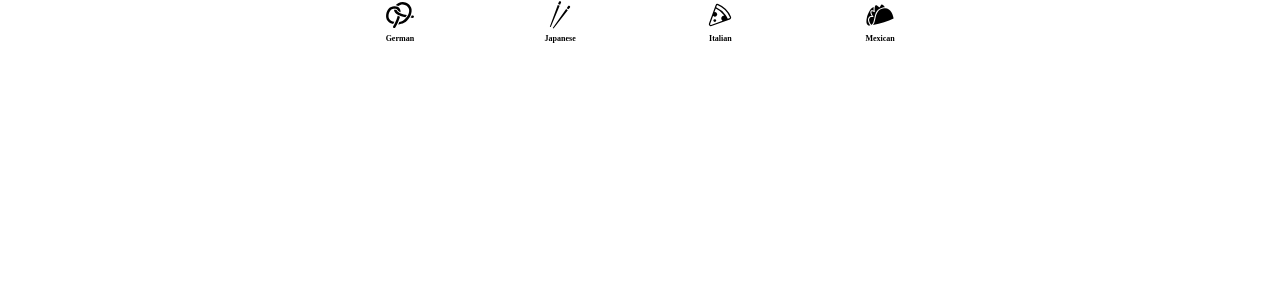
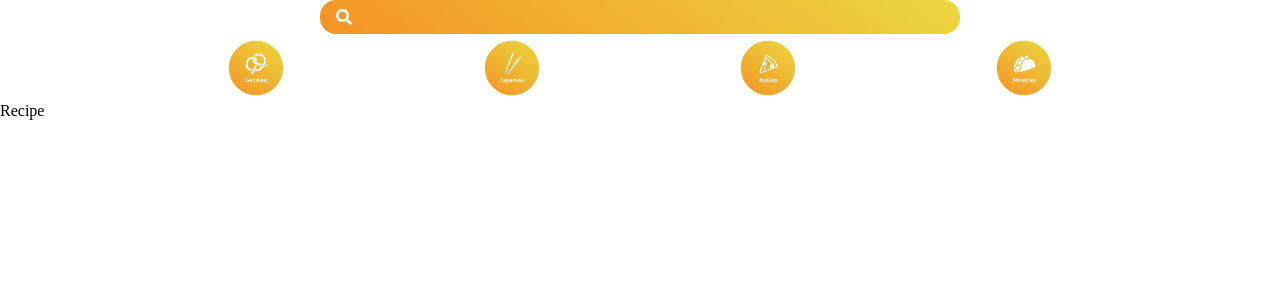
Before and after one commit to chiaki-yamada/recipe-app, a React (Create React App) app: page /recipe/1 in a window 1280 px wide. Shown: the top 300 px of the page. Built offline with nearby package versions, Linux system fonts and the light colour scheme.

Commit message:
updated js

```diff
--- a/src/App.js
+++ b/src/App.js
@@ -1,11 +1,13 @@
 import Pages from "./pages/Pages";
 import Category from "./components/Category";
 import { BrowserRouter } from "react-router-dom";
+import Search from "./components/Search";
 
 function App() {
   return (
     <div className="App">
       <BrowserRouter>
+        <Search />
         <Category />
         <Pages />
       </BrowserRouter>
--- a/src/components/Popular.js
+++ b/src/components/Popular.js
@@ -1,6 +1,7 @@
 import { useEffect, useState } from 'react'
 import { Splide, SplideSlide } from '@splidejs/react-splide';
 import '@splidejs/react-splide/css';
+import { Link } from 'react-router-dom';
 
 function Popular() {
   const [popular, setPopluar] = useState([]);
@@ -49,8 +50,10 @@
           return (
             <SplideSlide key={recipe.id}>
               <div className='card'>
-                <img className='card-img' src={recipe.image} alt={recipe.title} />
-                <p className='card-title'>{recipe.title}</p>
+                <Link to={"/recipe/" + recipe.id}>
+                  <img className='card-img' src={recipe.image} alt={recipe.title} />
+                  <p className='card-title'>{recipe.title}</p>
+                </Link>
               </div>
             </SplideSlide>
           );
--- /dev/null
+++ b/src/components/Search.js
@@ -0,0 +1,31 @@
+import { useState } from 'react';
+import { FaSearch } from 'react-icons/fa';
+import { useNavigate } from 'react-router-dom';
+
+
+function Search() {
+  const [input, setInput] = useState('');
+  const navigate = useNavigate();
+
+  const submitHandler = (e) => {
+    e.preventDefault();
+    navigate("./searched/" + input);
+  };
+
+  return (
+    <form onSubmit={submitHandler}>
+      <div className='search'>
+        <FaSearch />
+        <input
+          onChange={(e) => setInput(e.target.value)}
+          type="text"
+          value={input}
+        />
+      </div>
+    </form>
+
+  )
+
+}
+
+export default Search
--- a/src/components/Veggie.js
+++ b/src/components/Veggie.js
@@ -2,6 +2,7 @@
 import { useEffect, useState } from 'react'
 import { Splide, SplideSlide } from '@splidejs/react-splide';
 import '@splidejs/react-splide/css';
+import { Link } from 'react-router-dom'
 
 
 function Veggie() {
@@ -50,8 +51,10 @@
           return (
             <SplideSlide key={recipe.id}>
               <div className='card'>
-                <img className='card-img' src={recipe.image} alt={recipe.title} />
-                <p className='card-title'>{recipe.title}</p>
+                <Link to={"/recipe/" + recipe.id}>
+                  <img className='card-img' src={recipe.image} alt={recipe.title} />
+                  <p className='card-title'>{recipe.title}</p>
+                </Link>
               </div>
             </SplideSlide>
           );
--- a/src/index.css
+++ b/src/index.css
@@ -12,11 +12,19 @@
 }
 
 /* Home */
+
+.card {
+  position: relative;
+  overflow: hidden;
+  min-height: 15rem;
+}
 .card-img {
   width: 100%;
-  position: relative;
-  display: block;
-  opacity: 0.7;
+  height: 100%;
+  position: absolute;
+  left: 0;
+  object-fit: cover;
+
 }
 .card-title {
   position: absolute;
@@ -34,9 +42,40 @@
   justify-content: center;
   align-items: center;
 }
+
+/* Search */
+.search {
+  width: 50%;
+  position: relative;
+  margin: auto;
+}
+input {
+  border: none;
+  background: linear-gradient(35deg, #f49425, #ebd73f);
+  font-size: 1.5rem;
+  padding: 8px 38px;
+  border: none;
+  border-radius: 1rem;
+  outline: none;
+  width: 100%;
+  color: white;
+
+
+}
+
+form svg {
+  color: white;
+  position: absolute;
+  top: 50%;
+  left: 0%;
+  transform: translate(100%, -50%);
+}
+
+
 /* Category */
+
 .category {
-  width: 50%;
+  width: 80%;
   margin: auto;
   display: flex;
   align-items: center;
@@ -45,30 +84,46 @@
 .icon {
   width: 30px;
   height: 30px;
+  margin-left: 20px;
 
+}
+svg {
+  color: white;
 }
 .category h4 {
   font-size: 0.5rem;
+  color: white;
+  text-align: center;
+
 }
 
-a {
-  text-align: center;
+.category a {
+  display: flex;
+  flex-direction: column;
+  justify-content: center;
   text-decoration: none;
   color: black;
-  padding: 0% 5%;
+  background: linear-gradient(35deg, #f49425, #ebd73f);
+  width: 4.25rem;
+  height: 4.25rem;
+  border-radius: 50%;
+  transform: scale(0.8);
+}
+a:hover {
+  background: linear-gradient(35deg, #fc8200, #ffb845);
 }
 
 
-/* cuisine */
-.cuisine {
+/* cuisine & searched */
+.grid {
   display: grid;
   grid-template-columns: repeat(auto-fit, minmax(15rem, 1fr));
   grid-gap: 3rem;
 }
-.cuisine-img {
+.sorted-img {
   width: 100%;
 }
-.cuisine-title {
+.sorted-title {
   text-align: center;
   padding: 0.5rem;
 }
--- a/src/pages/Cuisine.js
+++ b/src/pages/Cuisine.js
@@ -18,12 +18,12 @@
 
   return (
     <div className='wrapper'>
-      <div className='cuisine'>
+      <div className='grid'>
         {cuisine.map((item) => {
           return (
-            <div className='cuisine-card' key={item.id}>
-              <img className='cuisine-img' src={item.image} alt={item.title} />
-              <h4 className='cuisine-title'>{item.title}</h4>
+            <div key={item.id}>
+              <img className='sorted-img' src={item.image} alt={item.title} />
+              <h4 className='sorted-title'>{item.title}</h4>
             </div>
           )
         })}
--- a/src/pages/Pages.js
+++ b/src/pages/Pages.js
@@ -2,6 +2,8 @@
 import Home from './Home'
 import Cuisine from './Cuisine'
 import { Route, Routes } from 'react-router-dom'
+import Searched from './Searched'
+import Recipe from './Recipe'
 
 function Pages() {
   return (
@@ -9,6 +11,8 @@
     <Routes>
       <Route path="/" element={<Home />} />
       <Route path="/cuisine/:cuisine" element={<Cuisine />} />
+      <Route path="/searched/:search" element={<Searched />} />
+      <Route path="/recipe/:name" element={<Recipe />} />
     </Routes>
     </div>
   )
--- /dev/null
+++ b/src/pages/Recipe.js
@@ -0,0 +1,12 @@
+import { useEffect, useState } from "react";
+import { useParams } from "react-router-dom";
+
+import React from 'react'
+
+function Recipe() {
+  return (
+    <div>Recipe</div>
+  )
+}
+
+export default Recipe
--- /dev/null
+++ b/src/pages/Searched.js
@@ -0,0 +1,38 @@
+import React from 'react'
+import { useEffect, useState } from 'react'
+import { useParams } from 'react-router-dom'
+
+
+function Searched() {
+  const [searchedRecipes, setSearchedRecipes] = useState([]);
+  let params = useParams();
+
+  const getSearched = async (name) => {
+    const data = await fetch(`https://api.spoonacular.com/recipes/complexSearch?apiKey=${process.env.REACT_APP_API_KEY}&number=9&query=${name}`);
+    const recipe = await data.json();
+    setSearchedRecipes(recipe.results);
+  };
+
+  useEffect(() => {
+    getSearched(params.search);
+  }, [params.search]);
+
+
+  return (
+    <div className='wrapper'>
+      <div className='grid'>
+        {searchedRecipes.map((item) => {
+          return (
+            <div  key={item.id}>
+              <img className='sorted-img' src={item.image} alt={item.title} />
+              <h4 className='sorted-title'>{item.title}</h4>
+            </div>
+          )
+        })}
+      </div>
+    </div>
+
+  )
+}
+
+export default Searched
```
